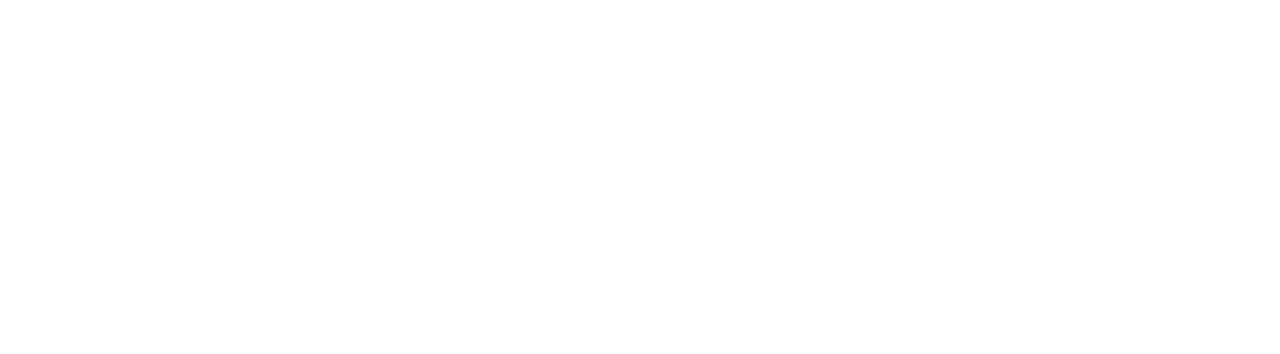
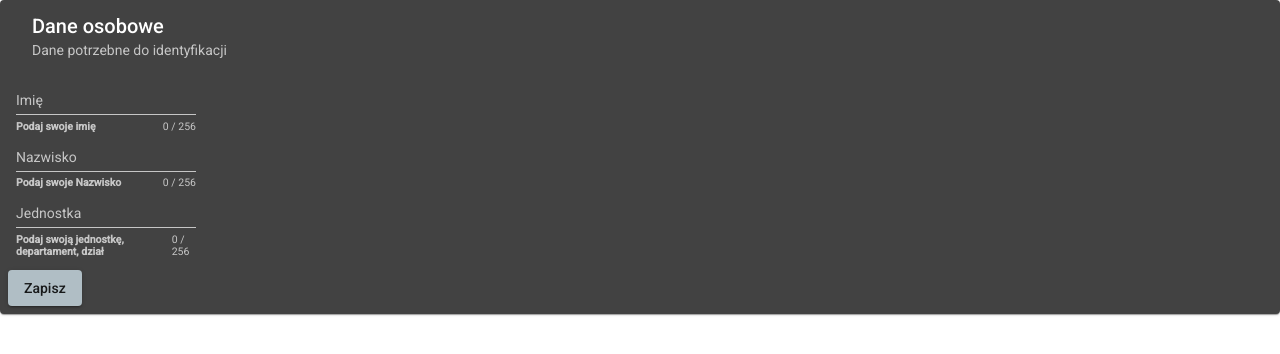
Before and after one commit to bohatermateusz/RMPlatform, an Angular app in the folder RMPlatform/ClientApp/: page / in a window 1280 px wide. Shown: the top 354 px of the page. Built offline with nearby package versions, Linux system fonts and the light colour scheme.

Commit message:
Added basic material buttons na input form

```diff
--- a/RMPlatform/ClientApp/src/app/app.component.html
+++ b/RMPlatform/ClientApp/src/app/app.component.html
@@ -1,4 +1,4 @@
 
-
+<app-form></app-form>
 
 <router-outlet></router-outlet>
--- a/RMPlatform/ClientApp/src/app/form/form.component.html
+++ b/RMPlatform/ClientApp/src/app/form/form.component.html
@@ -1 +1,37 @@
-<p>form works!</p>
+
+<mat-card>
+  <mat-card-header>
+    <mat-card-title>Dane osobowe</mat-card-title>
+    <mat-card-subtitle>Dane potrzebne do identyfikacji</mat-card-subtitle>
+  </mat-card-header>
+  <mat-card-content>
+    <form class="name-form">
+      <mat-form-field class="name-full-width">
+        <mat-label>Imię</mat-label>
+        <input matInput #message maxlength="256" placeholder="Imię">
+        <mat-hint align="start"><strong>Podaj swoje imię</strong> </mat-hint>
+        <mat-hint align="end">{{message.value.length}} / 256</mat-hint>
+      </mat-form-field>
+    </form>
+    <form class="nazwisko-form">
+      <mat-form-field class="nazwisko-full-width">
+        <mat-label>Nazwisko</mat-label>
+        <input matInput #message maxlength="256" placeholder="Nazwisko">
+        <mat-hint align="start"><strong>Podaj swoje Nazwisko</strong> </mat-hint>
+        <mat-hint align="end">{{message.value.length}} / 256</mat-hint>
+      </mat-form-field>
+    </form>
+    <form class="Jednoskta-form">
+      <mat-form-field class="name-full-width">
+        <mat-label>Jednostka</mat-label>
+        <input matInput #message maxlength="256" placeholder="Jednostka">
+        <mat-hint align="start"><strong>Podaj swoją jednostkę, departament, dział</strong> </mat-hint>
+        <mat-hint align="end">{{message.value.length}} / 256</mat-hint>
+      </mat-form-field>
+    </form>
+  </mat-card-content>
+  <mat-card-actions>
+    <button mat-raised-button color="accent">Zapisz</button>
+  </mat-card-actions>
+
+</mat-card>
--- a/RMPlatform/ClientApp/src/app/form/form.component.ts
+++ b/RMPlatform/ClientApp/src/app/form/form.component.ts
@@ -1,4 +1,5 @@
 import { Component, OnInit } from '@angular/core';
+
 
 @Component({
   selector: 'app-form',
```
Also changed, not shown: RMPlatform/ClientApp/src/app/app.module.ts (+8 -1 lines), 1 other file (tests, documents, lock files or other folders).
